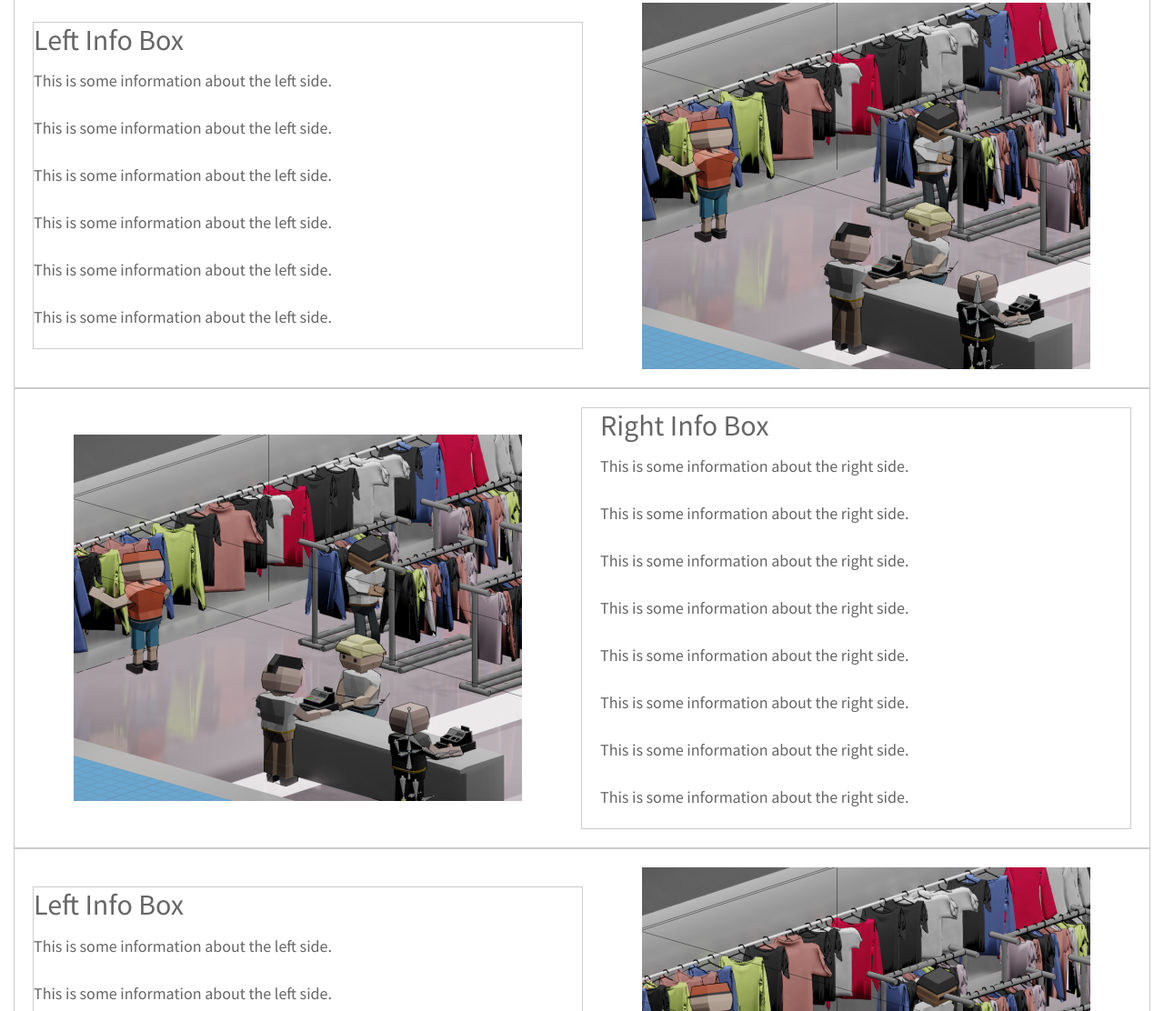
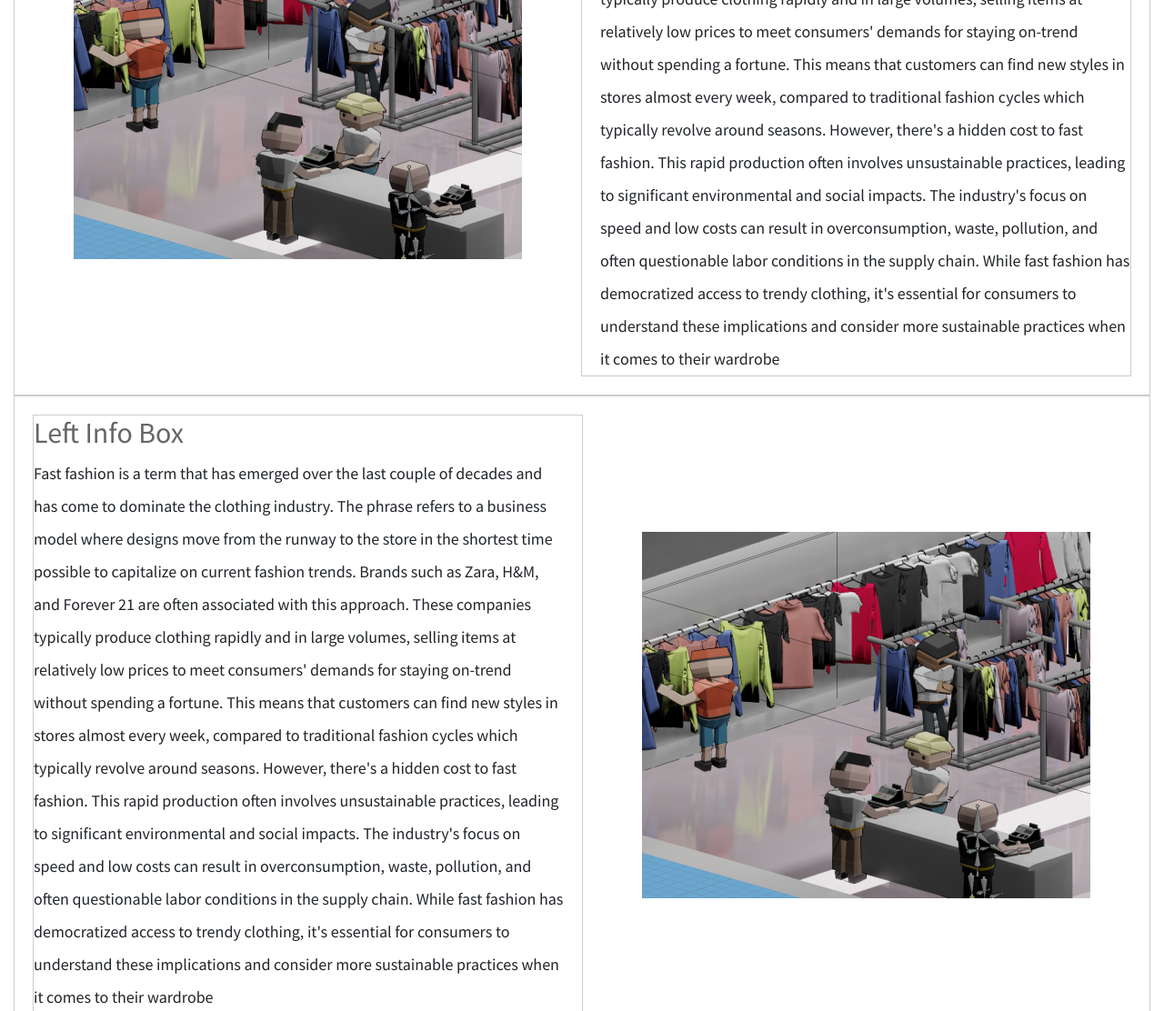
Before and after one commit to AndrewidRizk/C4Project, a plain HTML site: page intro.html in a window 1280 px wide. Shown: the part 1688-2800 px from the top of the page at 91% size. Drawn offline with Linux system fonts and the light colour scheme.

Commit message:
Update intro.html

```diff
--- a/intro.html
+++ b/intro.html
@@ -116,42 +116,10 @@ https://templatemo.com/tm-552-video-catalog
             <div class="container" id="#content2">
                 <div id="info-box-1">
                     <h2>Left Info Box</h2>
-                    <p>This is some information about the right side.</p>
-                    <p>This is some information about the right side.</p>
-                    <p>This is some information about the right side.</p>
-                    <p>This is some information about the right side.</p>
-                    <p>This is some information about the right side.</p>
-                    <p>This is some information about the right side.</p>
-                    <p>This is some information about the right side.</p>
-                    <p>This is some information about the right side.</p>
-                </div>
-                <div id="image-1">
-                    <img src="/image/img3.png" alt="Image 1">
-                </div>
-            </div>
-            <div class="container">
-                <div id="image-2">
-                    <img src="/image/img3.png" alt="Image 2">
-                </div>
-                <div id="info-box-2">
-                    <h2>Right Info Box</h2>
-                    <p>This is some information about the right side.</p>
-                    <p>This is some information about the right side.</p>
-                    <p>This is some information about the right side.</p>
-                    <p>This is some information about the right side.</p>
-                    <p>This is some information about the right side.</p>
-                    <p>This is some information about the right side.</p>
-                </div>
-            </div>
-            <div class="container">
-                <div id="info-box-1">
-                    <h2>Left Info Box</h2>
-                    <p>This is some information about the left side.</p>
-                    <p>This is some information about the left side.</p>
-                    <p>This is some information about the left side.</p>
-                    <p>This is some information about the left side.</p>
-                    <p>This is some information about the left side.</p>
-                    <p>This is some information about the left side.</p>
+                    Fast fashion is a term that has emerged over the last couple of decades and has come to dominate the clothing industry. The phrase refers to a business model where designs move from the runway to the store in the shortest time possible to capitalize on current fashion trends. Brands such as Zara, H&M, and Forever 21 are often associated with this approach.
+                    These companies typically produce clothing rapidly and in large volumes, selling items at relatively low prices to meet consumers' demands for staying on-trend without spending a fortune. This means that customers can find new styles in stores almost every week, compared to traditional fashion cycles which typically revolve around seasons.
+                    However, there's a hidden cost to fast fashion. This rapid production often involves unsustainable practices, leading to significant environmental and social impacts. The industry's focus on speed and low costs can result in overconsumption, waste, pollution, and often questionable labor conditions in the supply chain.
+                    While fast fashion has democratized access to trendy clothing, it's essential for consumers to understand these implications and consider more sustainable practices when it comes to their wardrobe
 
                 </div>
                 <div id="image-1">
@@ -164,25 +132,22 @@ https://templatemo.com/tm-552-video-catalog
                 </div>
                 <div id="info-box-2">
                     <h2>Right Info Box</h2>
-                    <p>This is some information about the right side.</p>
-                    <p>This is some information about the right side.</p>
-                    <p>This is some information about the right side.</p>
-                    <p>This is some information about the right side.</p>
-                    <p>This is some information about the right side.</p>
-                    <p>This is some information about the right side.</p>
-                    <p>This is some information about the right side.</p>
-                    <p>This is some information about the right side.</p>
+                    Fast fashion is a term that has emerged over the last couple of decades and has come to dominate the clothing industry. The phrase refers to a business model where designs move from the runway to the store in the shortest time possible to capitalize on current fashion trends. Brands such as Zara, H&M, and Forever 21 are often associated with this approach.
+                    These companies typically produce clothing rapidly and in large volumes, selling items at relatively low prices to meet consumers' demands for staying on-trend without spending a fortune. This means that customers can find new styles in stores almost every week, compared to traditional fashion cycles which typically revolve around seasons.
+                    However, there's a hidden cost to fast fashion. This rapid production often involves unsustainable practices, leading to significant environmental and social impacts. The industry's focus on speed and low costs can result in overconsumption, waste, pollution, and often questionable labor conditions in the supply chain.
+                    While fast fashion has democratized access to trendy clothing, it's essential for consumers to understand these implications and consider more sustainable practices when it comes to their wardrobe
+
                 </div>
             </div>
             <div class="container">
                 <div id="info-box-1">
                     <h2>Left Info Box</h2>
-                    <p>This is some information about the left side.</p>
-                    <p>This is some information about the left side.</p>
-                    <p>This is some information about the left side.</p>
-                    <p>This is some information about the left side.</p>
-                    <p>This is some information about the left side.</p>
-                    <p>This is some information about the left side.</p>
+                    Fast fashion is a term that has emerged over the last couple of decades and has come to dominate the clothing industry. The phrase refers to a business model where designs move from the runway to the store in the shortest time possible to capitalize on current fashion trends. Brands such as Zara, H&M, and Forever 21 are often associated with this approach.
+                    These companies typically produce clothing rapidly and in large volumes, selling items at relatively low prices to meet consumers' demands for staying on-trend without spending a fortune. This means that customers can find new styles in stores almost every week, compared to traditional fashion cycles which typically revolve around seasons.
+                    However, there's a hidden cost to fast fashion. This rapid production often involves unsustainable practices, leading to significant environmental and social impacts. The industry's focus on speed and low costs can result in overconsumption, waste, pollution, and often questionable labor conditions in the supply chain.
+                    While fast fashion has democratized access to trendy clothing, it's essential for consumers to understand these implications and consider more sustainable practices when it comes to their wardrobe
+
+
                 </div>
                 <div id="image-1">
                     <img src="/image/img3.png" alt="Image 1">
@@ -194,14 +159,37 @@ https://templatemo.com/tm-552-video-catalog
                 </div>
                 <div id="info-box-2">
                     <h2>Right Info Box</h2>
-                    <p>This is some information about the right side.</p>
-                    <p>This is some information about the right side.</p>
-                    <p>This is some information about the right side.</p>
-                    <p>This is some information about the right side.</p>
-                    <p>This is some information about the right side.</p>
-                    <p>This is some information about the right side.</p>
-                    <p>This is some information about the right side.</p>
-                    <p>This is some information about the right side.</p>
+                    Fast fashion is a term that has emerged over the last couple of decades and has come to dominate the clothing industry. The phrase refers to a business model where designs move from the runway to the store in the shortest time possible to capitalize on current fashion trends. Brands such as Zara, H&M, and Forever 21 are often associated with this approach.
+                    These companies typically produce clothing rapidly and in large volumes, selling items at relatively low prices to meet consumers' demands for staying on-trend without spending a fortune. This means that customers can find new styles in stores almost every week, compared to traditional fashion cycles which typically revolve around seasons.
+                    However, there's a hidden cost to fast fashion. This rapid production often involves unsustainable practices, leading to significant environmental and social impacts. The industry's focus on speed and low costs can result in overconsumption, waste, pollution, and often questionable labor conditions in the supply chain.
+                    While fast fashion has democratized access to trendy clothing, it's essential for consumers to understand these implications and consider more sustainable practices when it comes to their wardrobe
+
+                </div>
+            </div>
+            <div class="container">
+                <div id="info-box-1">
+                    <h2>Left Info Box</h2>
+                    Fast fashion is a term that has emerged over the last couple of decades and has come to dominate the clothing industry. The phrase refers to a business model where designs move from the runway to the store in the shortest time possible to capitalize on current fashion trends. Brands such as Zara, H&M, and Forever 21 are often associated with this approach.
+                    These companies typically produce clothing rapidly and in large volumes, selling items at relatively low prices to meet consumers' demands for staying on-trend without spending a fortune. This means that customers can find new styles in stores almost every week, compared to traditional fashion cycles which typically revolve around seasons.
+                    However, there's a hidden cost to fast fashion. This rapid production often involves unsustainable practices, leading to significant environmental and social impacts. The industry's focus on speed and low costs can result in overconsumption, waste, pollution, and often questionable labor conditions in the supply chain.
+                    While fast fashion has democratized access to trendy clothing, it's essential for consumers to understand these implications and consider more sustainable practices when it comes to their wardrobe
+
+                </div>
+                <div id="image-1">
+                    <img src="/image/img3.png" alt="Image 1">
+                </div>
+            </div>
+            <div class="container">
+                <div id="image-2">
+                    <img src="/image/img3.png" alt="Image 2">
+                </div>
+                <div id="info-box-2">
+                    <h2>Right Info Box</h2>
+                    Fast fashion is a term that has emerged over the last couple of decades and has come to dominate the clothing industry. The phrase refers to a business model where designs move from the runway to the store in the shortest time possible to capitalize on current fashion trends. Brands such as Zara, H&M, and Forever 21 are often associated with this approach.
+                    These companies typically produce clothing rapidly and in large volumes, selling items at relatively low prices to meet consumers' demands for staying on-trend without spending a fortune. This means that customers can find new styles in stores almost every week, compared to traditional fashion cycles which typically revolve around seasons.
+                    However, there's a hidden cost to fast fashion. This rapid production often involves unsustainable practices, leading to significant environmental and social impacts. The industry's focus on speed and low costs can result in overconsumption, waste, pollution, and often questionable labor conditions in the supply chain.
+                    While fast fashion has democratized access to trendy clothing, it's essential for consumers to understand these implications and consider more sustainable practices when it comes to their wardrobe
+
                 </div>
             </div>
 
```
